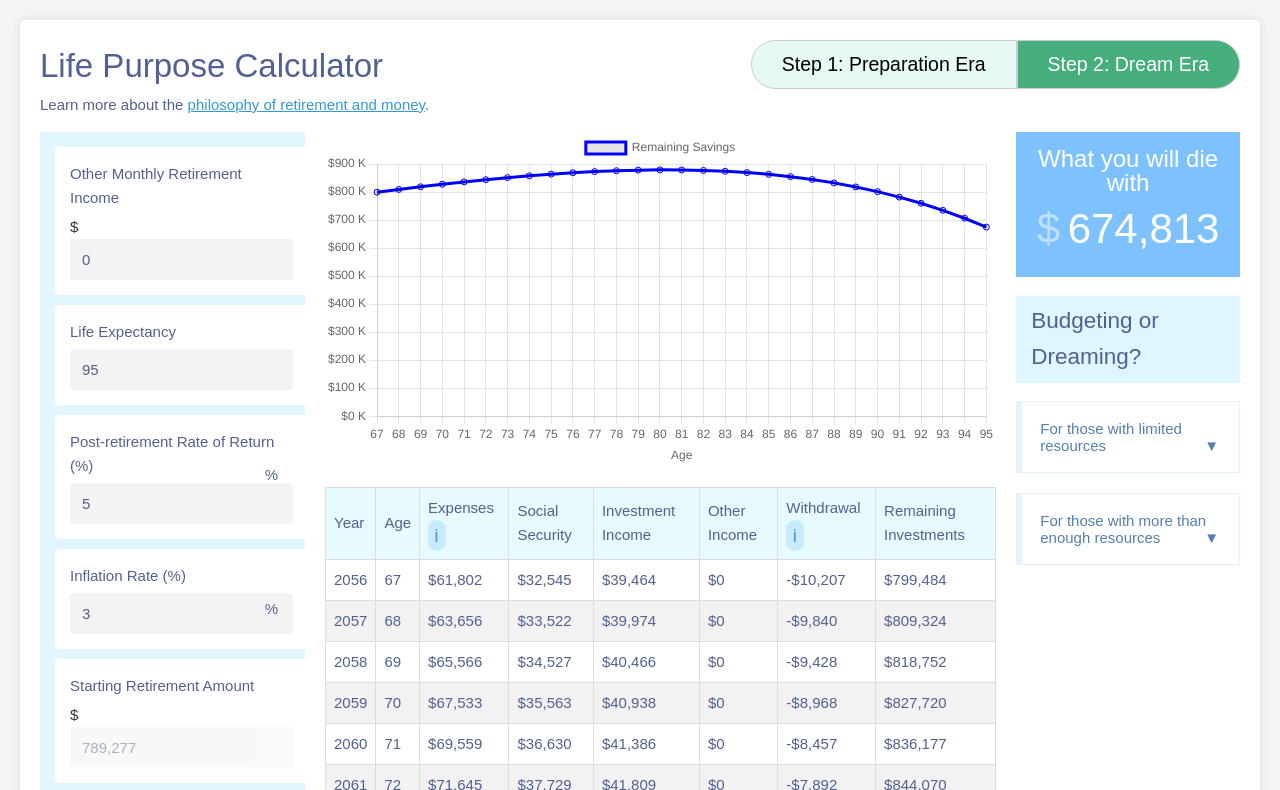
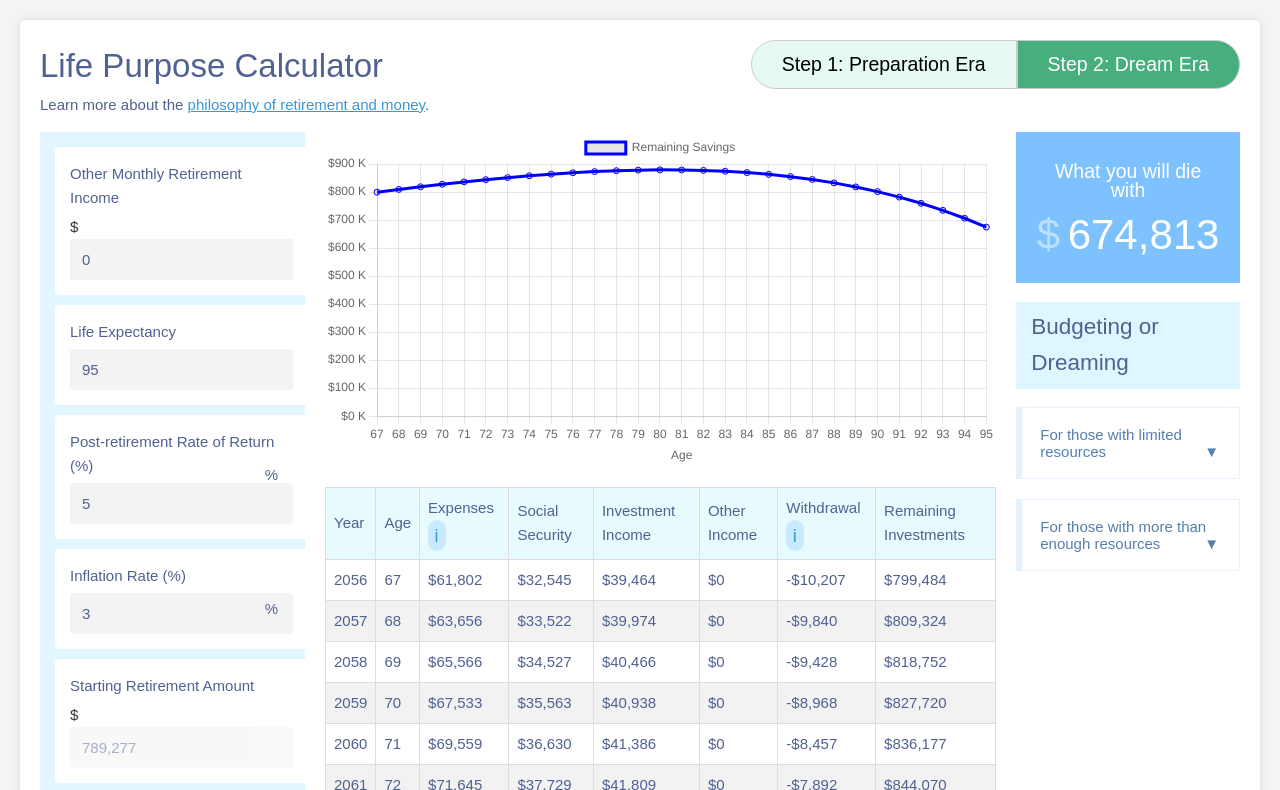
Before and after one commit to scottpetrovic/life-purpose-calculator, a website built with Vite: page index.html in a window 1280 px wide. Both pictures are taken after a click on the button "Step 2: Dream Era". Shown: the top 790 px of the page. Built offline with nearby package versions, Linux system fonts and the light colour scheme; a web font is replaced by a local one.

Commit message:
Handle running out of money before retirement

```diff
--- a/index.html
+++ b/index.html
@@ -210,7 +210,7 @@
                     <p class="large-callout-amount"><span style="margin-right: 0.5rem; opacity: 0.5">$</span><span id="retirementLastAccumulation">234,000</span></p>
                 </div>
 
-                <h2>Deep Questions</h2>
+                <h2>What does this mean?</h2>
 
 
                 <div class="accordion">
@@ -336,11 +336,11 @@
             <div class="recommendation-section">
 
                 <div class="main-section-callout">
-                    <h3>What you will die with</h3>
-                    <p class="large-callout-amount"><span style="margin-right: 0.5rem; opacity: 0.5">$</span><span id="retirementLastDistribution">234,000</span></p>
+                    <h3 id="ran-out-of-money-message"></h3> <!-- javascript populates this if you run out early-->
+                    <p id="distribution-final-amount" class="large-callout-amount"><span style="margin-right: 0.5rem; opacity: 0.5">$</span><span id="retirementLastDistribution">0</span></p>
                 </div>
 
-                <h2>Budgeting or Dreaming?</h2>
+                <h2>Budgeting or Dreaming</h2>
 
 
 
--- a/script.js
+++ b/script.js
@@ -167,13 +167,25 @@ function calculateDistributionPhase() {
     };
 
     if (yearData.remainingSavings <= 0) {
-      console.log(`Retirement savings depleted at age ${age}`);
+      // console.log(`Retirement savings depleted at age ${age}`);
       break;
     }
   }
 
   // update the DOM element with the final value from the distrubution data with our final savings retirementLastDistribution ID
   document.getElementById("retirementLastDistribution").innerHTML = Math.round(distributionData[distributionData.length - 1].remainingSavings).toLocaleString("en-US");
+
+  // find out if we ran out of money before we hit retirement age. Find the age if we did
+  let ageRanOutOfMoney = distributionData.findIndex((element) => element.remainingSavings <= 0);
+
+  if(ageRanOutOfMoney !== -1) {
+    document.getElementById("ran-out-of-money-message").innerHTML = `You ran out of money at age ${ageRanOutOfMoney + inputs.retirementAge}`;
+    document.getElementById("distribution-final-amount").style.display = "none";
+  } else {
+    document.getElementById("ran-out-of-money-message").innerHTML = `What you will die with`;
+    document.getElementById("distribution-final-amount").style.display = "block";
+  }
+
 
   updateDistributionChart(distributionData);
   updateDistributionTable(distributionData);
--- a/styles.css
+++ b/styles.css
@@ -192,8 +192,10 @@ th {
 .main-section-callout h3 {
   color: white;
   margin: 0;
-  font-size: 1.6rem;
+  padding: 0rem 1rem;
+  font-size: 1.3rem;
   line-height: 100%;
+  padding-top: 1rem;
 }
 
 .large-callout-amount, .large-callout-amount span {
```
